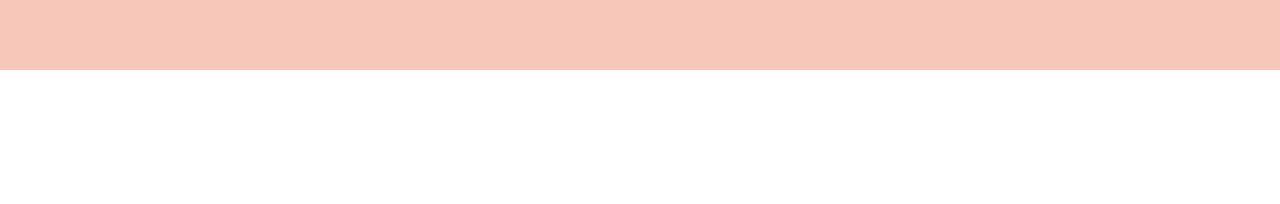
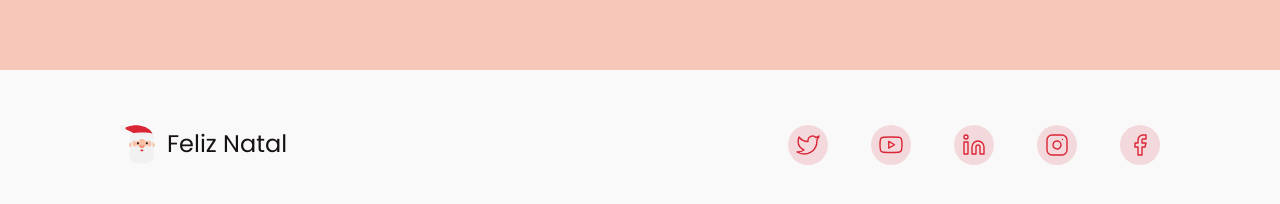
Before and after one commit to zairobastos/FelizNatal, a plain HTML site: page index.html in a window 1280 px wide. Shown: the part 2524-2728 px from the top of the page. Before the commit the page ends 2594 px from the top, so only its background shows below. Drawn offline with Linux system fonts and the light colour scheme.

Commit message:
Toda a estrutura html e css estao finalizadas

```diff
--- a/index.html
+++ b/index.html
@@ -6,13 +6,15 @@
     <meta name="description" content="Landing Page para marcas comemorativas de Natal e Ano Novo">
     <title>Feliz Natal & Ano Novo - Zairo Bastos</title>
 
+    <!--Estilos css-->
     <link rel="stylesheet" href="styles/global.css">
     <link rel="stylesheet" href="styles/header.css">
     <link rel="stylesheet" href="styles/listaNatal.css">
     <link rel="stylesheet" href="styles/presente.css">
+    <link rel="stylesheet" href="styles/footer.css">
 </head>
 <body>
-    <header>
+    <header id="Inicio">
         <nav>
             <figure>
                 <img src="images/Frame.svg" alt="Papai Noel"/>
@@ -25,7 +27,7 @@
                 <a href="#Contatos">Contatos</a>
             </div>
         </nav>
-        <main>
+        <main id="Acessorios">
             <div>
                 <h1>Feliz Natal e <br>Feliz Ano Novo!</h1>
                 <p>Nessas festas de fim de ano mande um presente para a pessoa amada e compartilhe a alegria do Natal.</p>
@@ -83,7 +85,7 @@
             </div>
         </div>
     </section>
-    <section class="presente">
+    <section class="presente" id="Doacao">
         <figure>
             <img src="images/shared.svg" alt="Presente na Mão">
         </figure>
@@ -97,12 +99,27 @@
         </div>
     </section>
 
-    <footer>
+    <footer id="Contatos">
+        <figure>
+            <img src="images/Frame2.svg" alt="Papai Noel"/>
+            <h3>Feliz Natal</h3>
+        </figure>
         <div>
-
-        </div>
-        <div>
-
+            <figure>
+                <img src="images/twitter.svg" alt="Twitter"/>
+            </figure>
+            <figure>
+                <img src="images/youtube.svg" alt="YouTube"/>
+            </figure>
+            <figure>
+                <img src="images/linkedin.svg" alt="Linkedin"/>
+            </figure>
+            <figure>
+                <img src="images/instagram.svg" alt="Instagram"/>
+            </figure>
+            <figure>
+                <img src="images/facebook.svg" alt="Facebook"/>
+            </figure>
         </div>
     </footer>
 </body>
--- /dev/null
+++ b/styles/footer.css
@@ -0,0 +1,47 @@
+footer {
+  padding: 3.438rem 7.5rem 2.813rem 7.5rem;
+  display: flex;
+  flex-flow: row wrap;
+  justify-content: space-between;
+  align-items: flex-start;
+  background-color: #f9f9f9;
+}
+footer figure {
+  display: flex;
+  flex-flow: row wrap;
+  align-items: center;
+  gap: 0.75rem;
+}
+
+footer figure img {
+  width: 2.188rem;
+  height: 2.424rem;
+}
+
+footer figure h3 {
+  font-size: 1.5rem;
+  line-height: 2.25rem;
+  color: #161212;
+  font-weight: 500;
+}
+
+footer div {
+  display: flex;
+  flex-flow: row wrap;
+  gap: 2.688rem;
+}
+
+footer div figure {
+  background-color: #f4d9dc;
+  width: 2.5rem;
+  height: 2.5rem;
+  display: flex;
+  justify-content: center;
+  align-items: center;
+  border-radius: 50%;
+}
+
+footer div figure img {
+  width: 1.5rem;
+  height: 1.5rem;
+}
```
Also changed, not shown: images/Frame2.svg (added).
